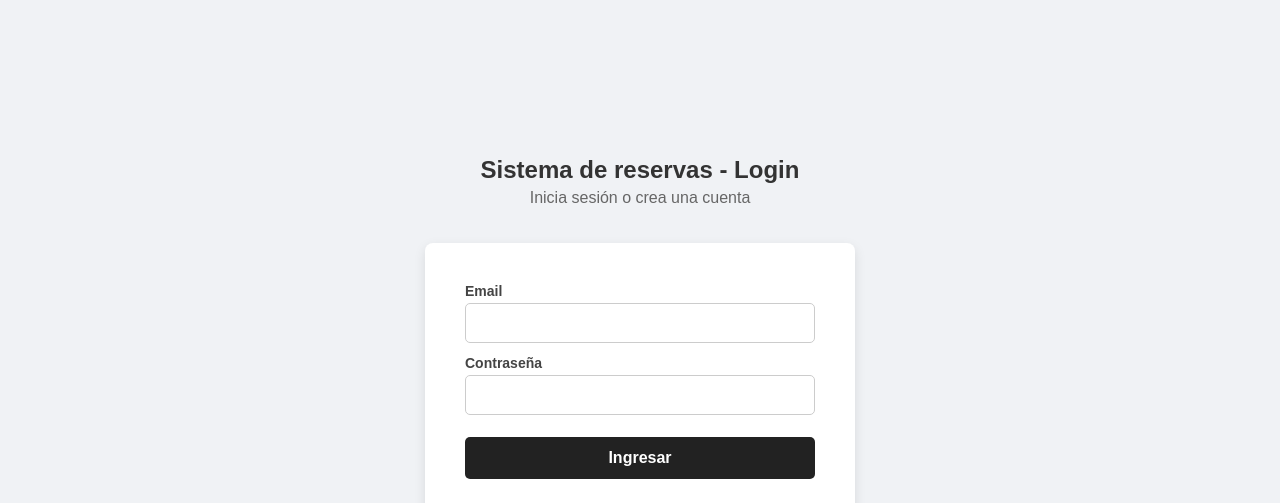
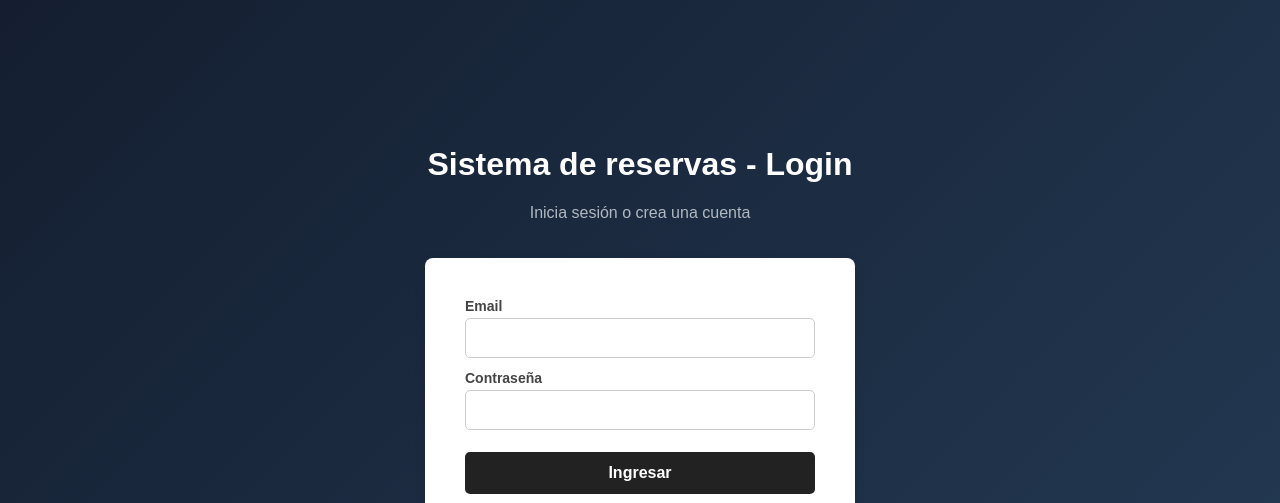
Before and after one commit to TheChaliX/PP1-2026-grupo1, a plain HTML site: page frontend/login.html in a window 1280 px wide. Shown: the top 503 px of the page. Drawn offline with Linux system fonts and the light colour scheme.

Commit message:
docs:agrego fondo en azul

```diff
--- a/frontend/styles.css
+++ b/frontend/styles.css
@@ -11,7 +11,7 @@ body {
     justify-content: center;/* Centra verticalmente */
     min-height: 100vh;      /* Ocupa todo el alto de la pantalla */
     margin: 0;
-    background-color: #f0f2f5; /* Un gris claro para el fondo */
+    background: linear-gradient(135deg, #141e30 0%, #243b55 100%); /* Un gris claro para el fondo */
     font-family: Arial, sans-serif;
 }
 
@@ -27,14 +27,10 @@ header {
 }
 
 header h1 {
-    margin-bottom: 5px;
-    font-size: 24px;
-    color: #333;
+    color: #ffffff;
 }
-
 header p {
-    margin-top: 0;
-    color: #666;
+    color: #b0b8c1;
 }
 
 /* =========================================
```
